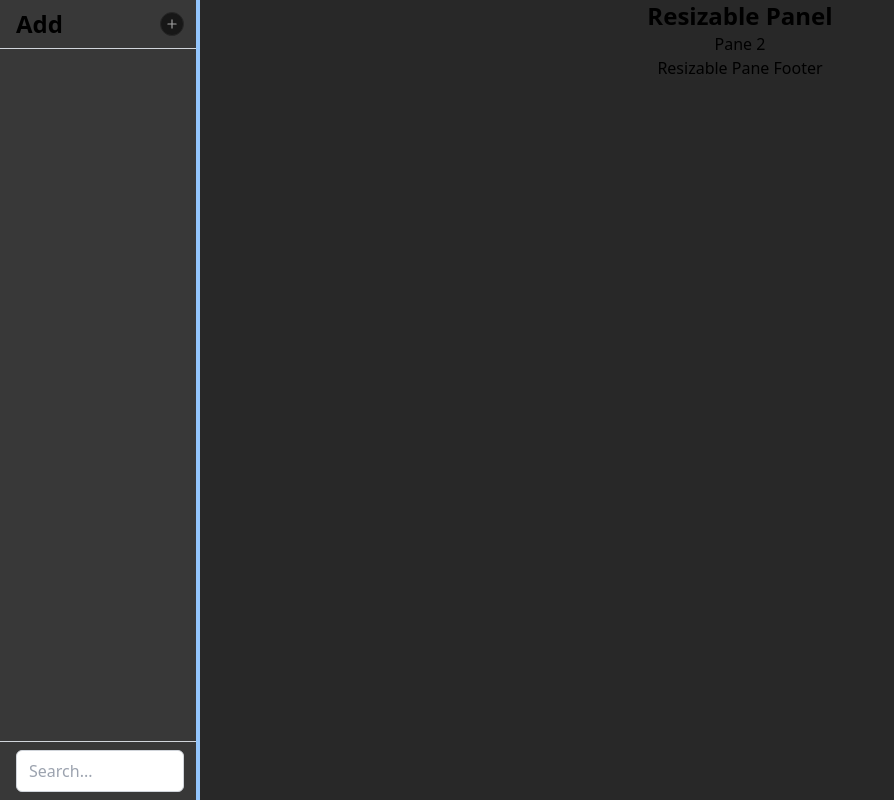
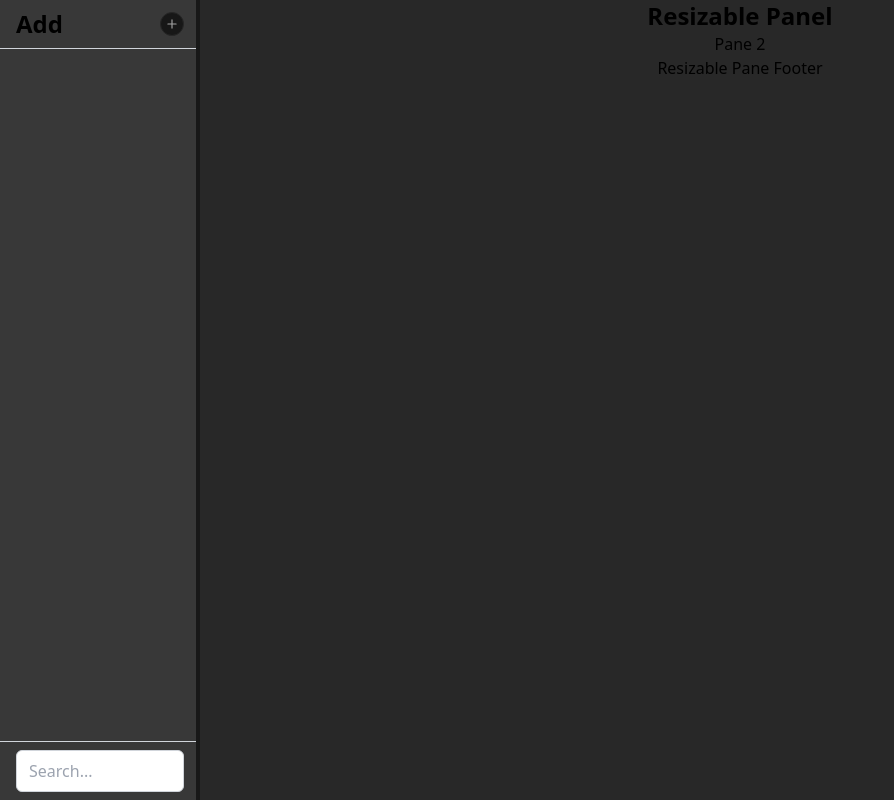
Before and after one commit to ivan-cavero/HTTP-Shovan, a React (Vite) app: page / in a window 1280 px wide. Shown: the whole page, without its empty margins (0-894 px from the left). Built offline with nearby package versions, Linux system fonts and the light colour scheme.

Commit message:
chore: Update ResizableHandle component styling
The ResizableHandle component's styling has been updated to use a darker background color and hover effect. This change improves the visual appearance and user experience of the handle.

```diff
--- a/src/components/ResizablePanel/ResizableHandle.tsx
+++ b/src/components/ResizablePanel/ResizableHandle.tsx
@@ -11,7 +11,7 @@ function ResizableHandle({ isResizing, isVertical, handleMouseDown }: ResizableH
 
     return (
       <div
-        className={`absolute ${positionHandleStyle} bg-blue-300 hover:bg-blue-600 ${
+        className={`absolute ${positionHandleStyle} bg-[#181818] hover:bg-[#1b1b1b] ${
           isResizing ? "bg-blue-600" : ""
         }`}
         onMouseDown={handleMouseDown}
```
